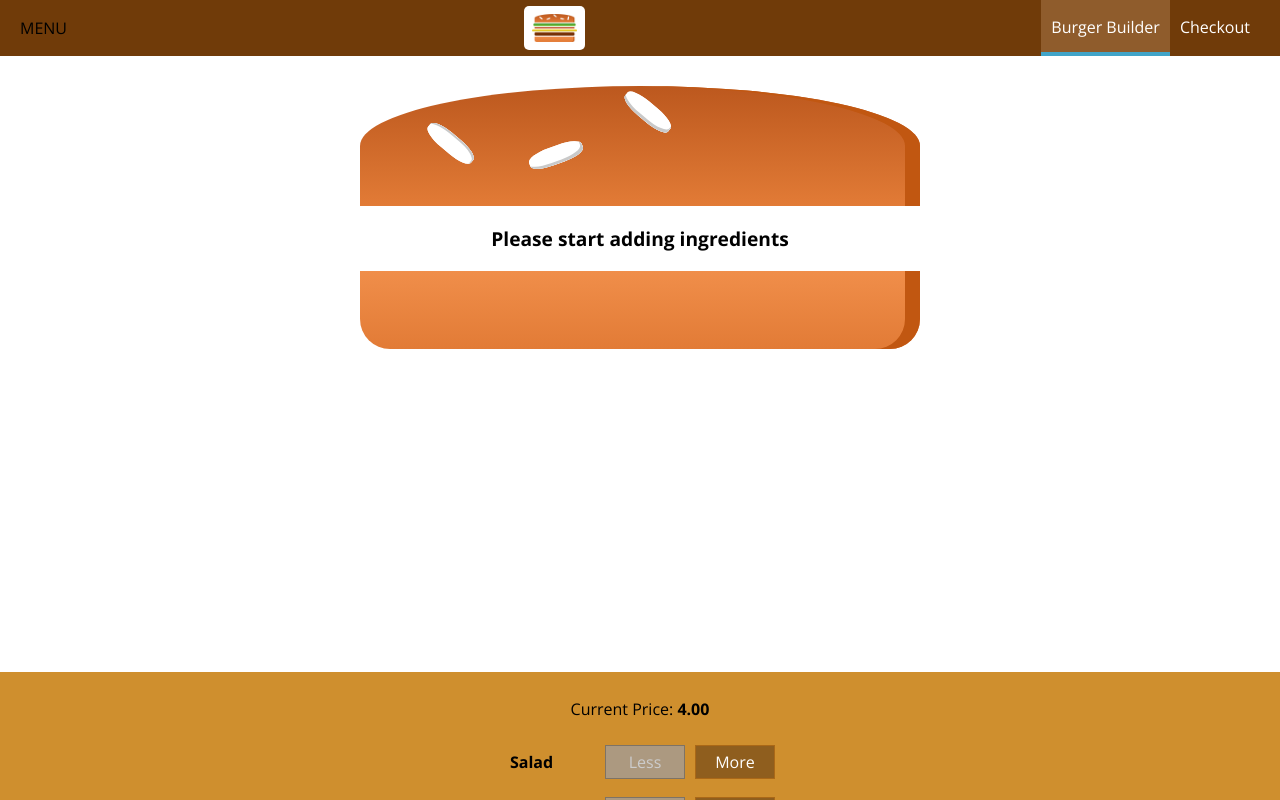
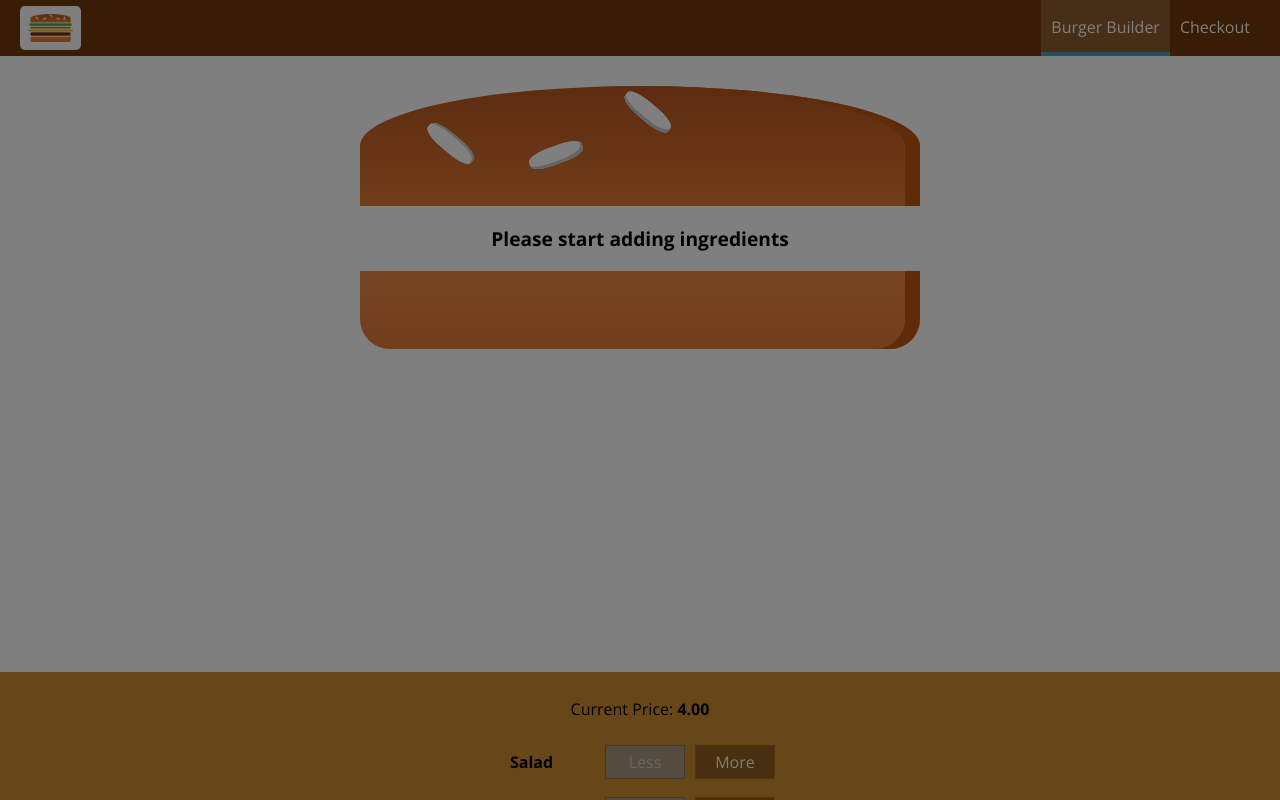
Before and after one commit to andyrutherford/burger-builder, a React app: page / in a window 1280 px wide. Shown: the top 800 px of the page. Built offline with nearby package versions, Linux system fonts and the light colour scheme.

Commit message:
added sideDrawer toggle

```diff
--- a/src/components/Layout/Layout.js
+++ b/src/components/Layout/Layout.js
@@ -1,17 +1,35 @@
-import React from 'react';
+import React, { Component } from 'react';
 import Wrapper from '../../hoc/Wrapper';
 import classes from './Layout.css';
 import Toolbar from '../Navigation/Toolbar/Toolbar';
 import SideDrawer from '../Navigation/SideDrawer/SideDrawer';
 
-const layout = (props) => (
-    <Wrapper>
-        <Toolbar />
-        <SideDrawer />
-        <main className={classes.Content}>
-            {props.children}
-        </main>
-    </Wrapper>
-);
+class Layout extends Component {
+    state = {
+        showSideDrawer: true
+    }
+    sideDrawerClosedHandler = () => {
+        this.setState({showSideDrawer: false});
+    };
 
-export default layout;
+    sideDrawerToggleHandler = () => {
+        this.setState((prevState) => {
+             return {showSideDrawer: !prevState.showSideDrawer}
+        });
+    }
+
+    render () {
+        return (
+            <Wrapper>
+            <Toolbar drawerToggleClicked={this.sideDrawerToggleHandler} />
+            <SideDrawer
+                open={this.state.showSideDrawer}
+                closed={this.sideDrawerClosedHandler}/>
+            <main className={classes.Content}>
+                {this.props.children}
+            </main>
+        </Wrapper>
+        );
+    }
+}
+export default Layout;
--- /dev/null
+++ b/src/components/Navigation/SideDrawer/DrawerToggle/DrawerToggle.css
@@ -0,0 +1,23 @@
+.DrawerToggle {
+    width: 40px;
+    height: 100%;
+    display: flex;
+    flex-flow: column;
+    justify-content: space-around;
+    align-items: center;
+    padding: 10px 0;
+    box-sizing: border-box;
+    cursor: pointer;
+}
+
+.DrawerToggle div {
+    width: 90%;
+    height: 3px;
+    background-color: white;
+}
+
+@media (min-width: 500px) {
+    .DrawerToggle {
+        display: none;
+    }
+}
--- /dev/null
+++ b/src/components/Navigation/SideDrawer/DrawerToggle/DrawerToggle.js
@@ -0,0 +1,12 @@
+import React from 'react';
+import classes from './DrawerToggle.css';
+
+const drawerToggle = (props) => (
+    <div className={classes.DrawerToggle} onClick={props.clicked}>
+        <div></div>
+        <div></div>
+        <div></div>
+    </div>
+);
+
+export default drawerToggle;
--- a/src/components/Navigation/SideDrawer/SideDrawer.css
+++ b/src/components/Navigation/SideDrawer/SideDrawer.css
@@ -9,7 +9,7 @@
     background-color: white;
     padding: 32px 16px;
     box-sizing: border-box;
-    transition: tranform 0.3 ease-out;
+    transition: transform 0.3s ease-out;
 }
 
 @media (min-width: 500px) {
--- a/src/components/Navigation/SideDrawer/SideDrawer.js
+++ b/src/components/Navigation/SideDrawer/SideDrawer.js
@@ -2,11 +2,18 @@
 import Logo from '../../Logo/Logo';
 import NavigationItems from '../NavigationItems/NavigationItems';
 import classes from './SideDrawer.css';
+import Backdrop from '../../UI/Backdrop/Backdrop';
+import Wrapper from '../../../hoc/Wrapper';
 
 const sideDrawer = (props) => {
-
+    let attachedClasses = [classes.SideDrawer, classes.Close];
+    if(props.open) {
+        attachedClasses=[classes.SideDrawer, classes.Open];
+    }
     return (
-        <div className={classes.SideDrawer}>
+        <Wrapper>
+            <Backdrop show={props.open} clicked={props.closed} />
+            <div className={attachedClasses.join(' ')}>
                 <div className={classes.Logo}>
                     <Logo />
                 </div>
@@ -14,6 +21,7 @@
                     <NavigationItems />
                 </nav>
             </div>
+        </Wrapper>
     );
 };
 
--- a/src/components/Navigation/Toolbar/Toolbar.js
+++ b/src/components/Navigation/Toolbar/Toolbar.js
@@ -2,10 +2,11 @@
 import classes from './Toolbar.css';
 import Logo from '../../Logo/Logo';
 import NavigationItems from '../NavigationItems/NavigationItems';
+import DrawerToggle from '../SideDrawer/DrawerToggle/DrawerToggle';
 
 const toolbar = (props) => (
     <header className={classes.Toolbar}>
-        <div>MENU</div>
+        <DrawerToggle clicked={props.drawerToggleClicked} />
         <div className={classes.Logo} >
             <Logo />
         </div>
```
Lines whose indentation alone changed are shown as unchanged.
